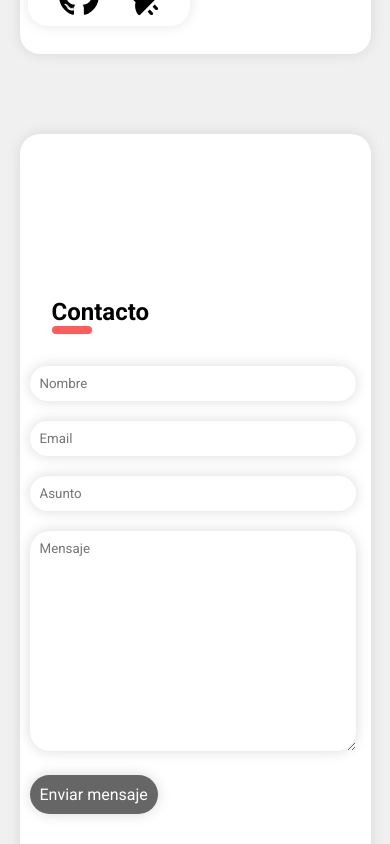
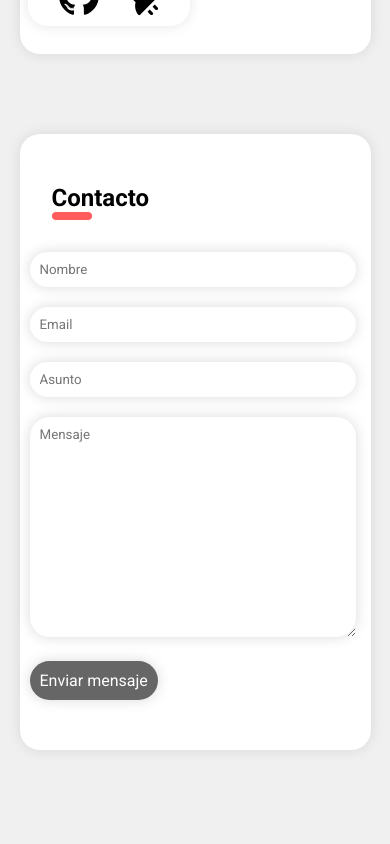
Before and after one commit to FakuOrtiz/portfolio, a React (Vite) app: page / in a window 390 px wide. Shown: the part 2780-3624 px from the top of the page. After the commit the page ends 3580 px from the top, so only its background shows below. Built offline with nearby package versions, Linux system fonts and the light colour scheme.

Commit message:
update responsive contact card

```diff
--- a/src/components/contactCard/Contact.module.css
+++ b/src/components/contactCard/Contact.module.css
@@ -130,6 +130,7 @@ textarea {
 }
 
 @media screen and (max-width: 980px) {
+
   .containerBig {
     display: flex;
     align-items: center;
@@ -146,6 +147,13 @@ textarea {
   }
 
   @media screen and (max-width: 690px) {
+    .card {
+      height: 100%;
+    }
+    .containerAll {
+      padding-top: 50px;
+      padding-bottom: 50px;
+    }
     .titleContainer {
       margin-left: 2rem;
     }
```
